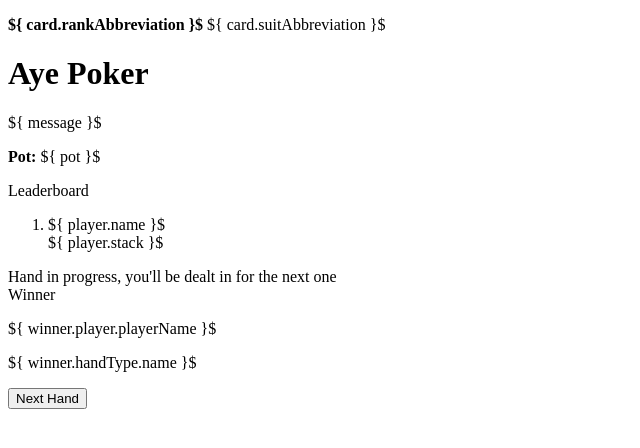
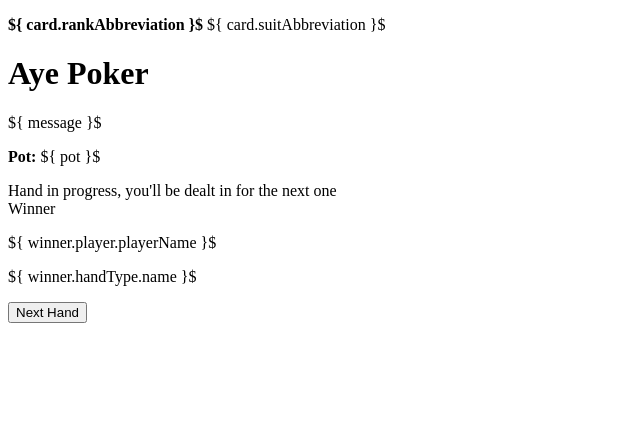
Before and after one commit to atsmacode/aye-poker, a Symfony app: template templates/play/index.html.twig in a window 1280 px wide. Shown: the part 114-562 px from the top of the page, without its empty margins (0-640 px from the left). Run offline with Twig, Linux system fonts and the light colour scheme; the template is opened without the code that fills it, so the values that code supplies are empty; some libraries are stand-ins or nearby versions.

Commit message:
Hide leaderboard, always display nav items

```diff
--- a/templates/nav.html.twig
+++ b/templates/nav.html.twig
@@ -1,4 +1,4 @@
-<nav class="navbar navbar-expand-lg navbar-dark bg-dark mb-3 p-2 aye-shadow">
+<nav class="navbar navbar-expand-sm navbar-dark bg-dark mb-3 p-2 aye-shadow">
     <div class="container-fluid">
         <a class="navbar-brand aye-logo" href="/">Aye <strong><span class="text-primary">Poker</span></strong></a>
 
@@ -6,7 +6,7 @@
             <span class="navbar-toggler-icon"></span>
         </button> #}
 
-        <div class="collapse navbar-collapse" id="navbarSupportedContent">
+        <div class="collapse navbar-collapse d-block" id="navbarSupportedContent">
 
             <ul class="navbar-nav">
                 <li class="nav-item">
--- a/templates/play/index.html.twig
+++ b/templates/play/index.html.twig
@@ -68,7 +68,7 @@
 
         <div id="player-list" class="ms-5 me-5">
 
-            <p class="text-center">Leaderboard</p>
+            {# <p class="text-center">Leaderboard</p>
 
             <ol class="list-group list-group-numbered fs-6 mb-3 aye-shadow">
                 <li v-for="player in players" class="list-group-item d-flex justify-content-between align-items-start text-bg-dark">
@@ -77,7 +77,7 @@
                     </div>
                     <span class="badge bg-primary rounded-pill">${ player.stack }$</span>
                 </li>
-            </ol>
+            </ol> #}
 
             <div v-if="isSittingOut({{ playerId }})" class="card aye-shadow w-100">
                 <div class="card-header text-bg-primary text-center">
```
